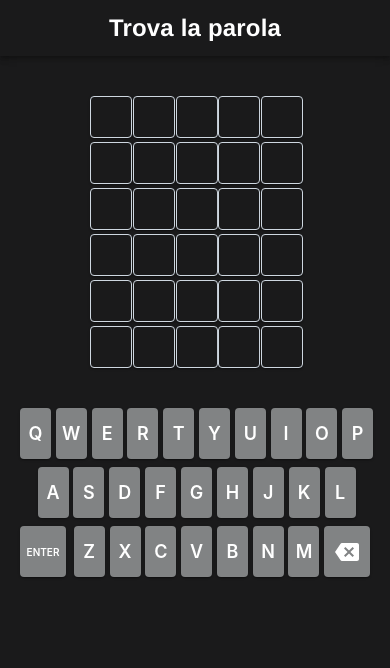
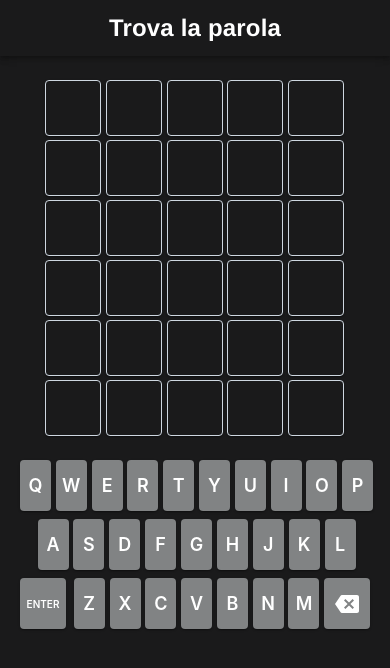
Before and after one commit to Morqos/WordleItalianoFrontEnd, a React (Create React App) app: page / in a window 390 px wide. Shown: the top 668 px of the page. Built offline with nearby package versions, Linux system fonts and the light colour scheme.

Commit message:
Changed Board size for mobile

```diff
--- a/src/GameComponents/Board.tsx
+++ b/src/GameComponents/Board.tsx
@@ -43,14 +43,16 @@ const Board = (
       }
   ) => {
 
+  const TOP_MARGIN = 5
   const WIDTH_BOARD = 350
   const LENGTH_SIDE_CELL = 47
   const FONT_SIZE = 42
   const SPACING_ROWS = 1
 
-  const WIDTH_BOARD_MOBILE = 210
-  const LENGTH_SIDE_CELL_MOBILE = 24
-  const FONT_SIZE_MOBILE = 25
+  const TOP_MARGIN_MOBILE = 3
+  const WIDTH_BOARD_MOBILE = 300
+  const LENGTH_SIDE_CELL_MOBILE = 38
+  const FONT_SIZE_MOBILE = 35
   const SPACING_ROWS_MOBILE = 0.5
 
   let isMobileScreen = CheckMobileScreen();
@@ -59,6 +61,7 @@ const Board = (
   const [widthBoard, setWidthBoard] = useState(WIDTH_BOARD)
   const [letterFontSize, setLetterFontSize] = useState(FONT_SIZE)
   const [spacingRows, setSpacingRows] = useState(SPACING_ROWS)
+  const [topMargin, setTopMargin] = useState(TOP_MARGIN)
 
 
   function getCell(_row: number, _position: number) {
@@ -162,6 +165,7 @@ const Board = (
     setWidthBoard(WIDTH_BOARD_MOBILE)
     setLetterFontSize(FONT_SIZE_MOBILE)
     setSpacingRows(SPACING_ROWS_MOBILE)
+    setTopMargin(TOP_MARGIN_MOBILE)
   }
 
   function setDimensionsForDesktop()
@@ -170,11 +174,12 @@ const Board = (
     setWidthBoard(WIDTH_BOARD)
     setLetterFontSize(FONT_SIZE)
     setSpacingRows(SPACING_ROWS)
+    setTopMargin(TOP_MARGIN)
   }
 
 
   return (
-    <Box sx={{ mt: 5, mx: 'auto', width: widthBoard}}>
+    <Box sx={{ mt: topMargin, mx: 'auto', width: widthBoard}}>
       <Grid
         container
         spacing={spacingRows}
--- a/src/GameComponents/Keyboard.tsx
+++ b/src/GameComponents/Keyboard.tsx
@@ -70,12 +70,17 @@ const Keyboard = (
   const ENTER_FONT_SIZE = 18
   const ENTER_FONT_SIZE_MOBILE = 10
 
+  const TOP_MARGIN = 5
+  const TOP_MARGIN_MOBILE = 3
+
   const [heightLetter, setHeightLetter] = useState(HEIGHT_LETTER)
   const [widthLetter, setWidthLetter] = useState(WIDTH_LETTER)
   const [widthBackEnter, setWidthBackEnter] = useState(WIDTH_ENTER_AND_BACK)
 
   const [letterFontSize, setLetterFontSize] = useState(LETTER_FONT_SIZE)
   const [enterFontSize, setEnterFontSize] = useState(ENTER_FONT_SIZE)
+
+  const [topMargin, setTopMargin] = useState(TOP_MARGIN)
 
 
   function getKeyFirstRow(_letter: string) {
@@ -197,6 +202,8 @@ const Keyboard = (
     setWidthBackEnter(WIDTH_ENTER_AND_BACK_MOBILE)
     setEnterFontSize(ENTER_FONT_SIZE_MOBILE)
     setLetterFontSize(LETTER_FONT_SIZE_MOBILE)
+
+    setTopMargin(TOP_MARGIN_MOBILE)
   }
 
   function setDimensionsForDesktop()
@@ -210,12 +217,14 @@ const Keyboard = (
     setWidthBackEnter(WIDTH_ENTER_AND_BACK)
     setEnterFontSize(ENTER_FONT_SIZE)
     setLetterFontSize(LETTER_FONT_SIZE)
+
+    setTopMargin(TOP_MARGIN)
   }
 
 
   return (
     <>
-    <Box sx={{ mt: 5, mx: 'auto', width: firstRowWidth}}>
+    <Box sx={{ mt: topMargin, mx: 'auto', width: firstRowWidth}}>
       <Grid
         container
         spacing={1}
```
